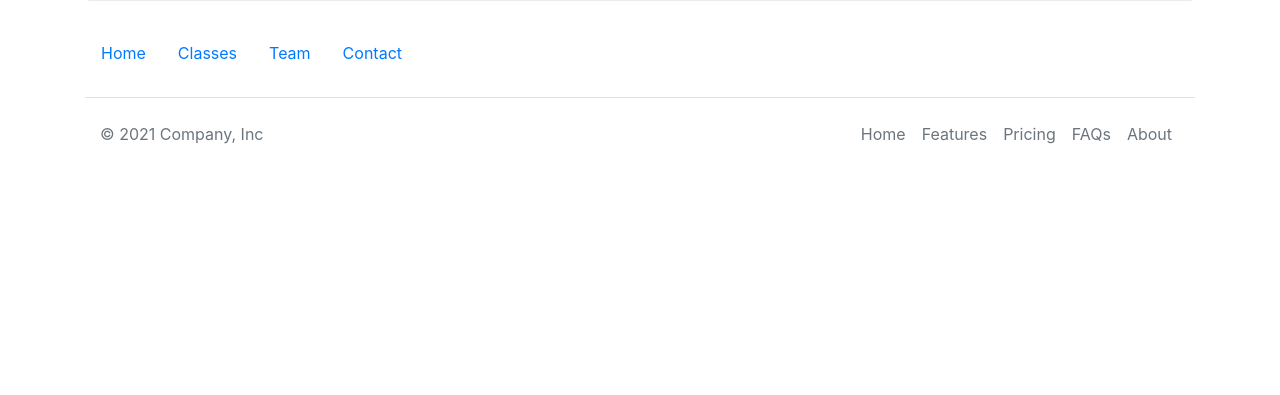
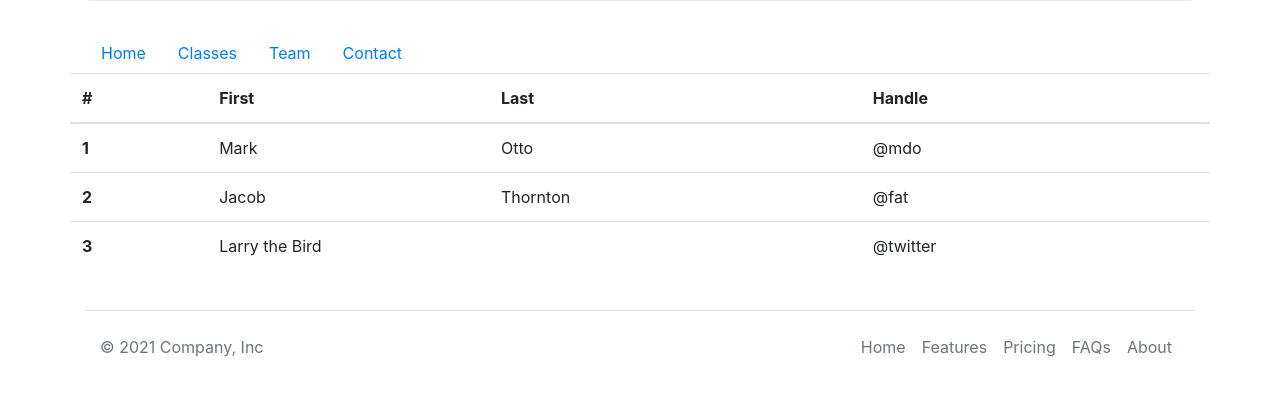
Before and after one commit to virgilguest/FED1StudioProject, a plain HTML site: page FED1StudioProject/Team.html in a window 1280 px wide. Shown: the part 249-644 px from the top of the page. Drawn offline with nearby package versions, Linux system fonts and the light colour scheme.

Commit message:
latest veresion

```diff
--- a/FED1StudioProject/Team.html
+++ b/FED1StudioProject/Team.html
@@ -28,10 +28,40 @@
                 <a class="nav-link" href="Team.html">Team</a>
             </li>
             <li class="nav-item">
-                <a class="nav-link" href="Team.html">Contact</a>
+                <a class="nav-link" href="Contact.html">Contact</a>
             </li>
         </ul>
         <div class="row">
+
+            <table class="table">
+                <thead>
+                    <tr>
+                        <th scope="col">#</th>
+                        <th scope="col">First</th>
+                        <th scope="col">Last</th>
+                        <th scope="col">Handle</th>
+                    </tr>
+                </thead>
+                <tbody>
+                    <tr>
+                        <th scope="row">1</th>
+                        <td>Mark</td>
+                        <td>Otto</td>
+                        <td>@mdo</td>
+                    </tr>
+                    <tr>
+                        <th scope="row">2</th>
+                        <td>Jacob</td>
+                        <td>Thornton</td>
+                        <td>@fat</td>
+                    </tr>
+                    <tr>
+                        <th scope="row">3</th>
+                        <td colspan="2">Larry the Bird</td>
+                        <td>@twitter</td>
+                    </tr>
+                </tbody>
+            </table>
 
 
         </div>
```
Also changed, not shown: FED1StudioProject/Classes.html (+7 -7 lines), FED1StudioProject/Contact.html (+1 -1 lines), FED1StudioProject/index.html (+4 -4 lines), FED1StudioProject/images/txflag.jpg (added), 1 other file.
